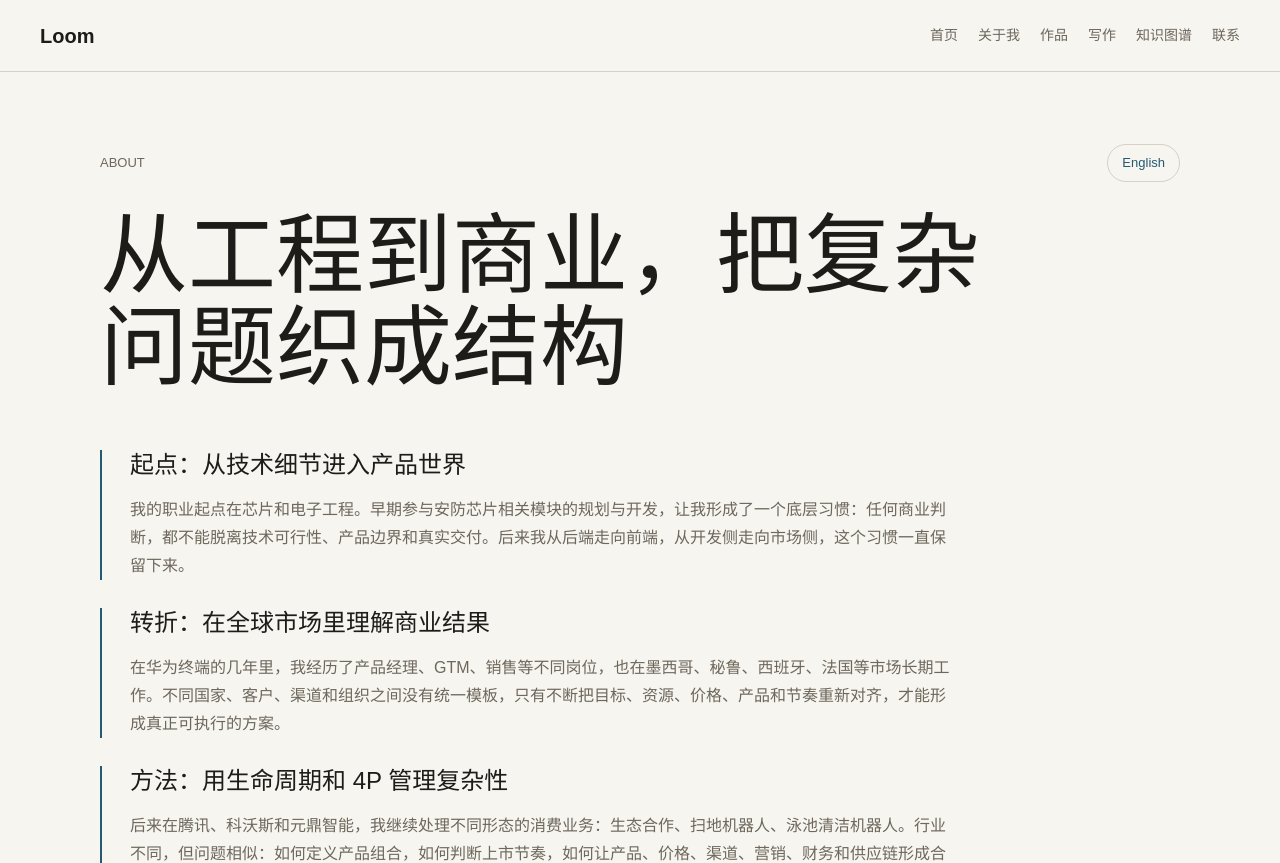
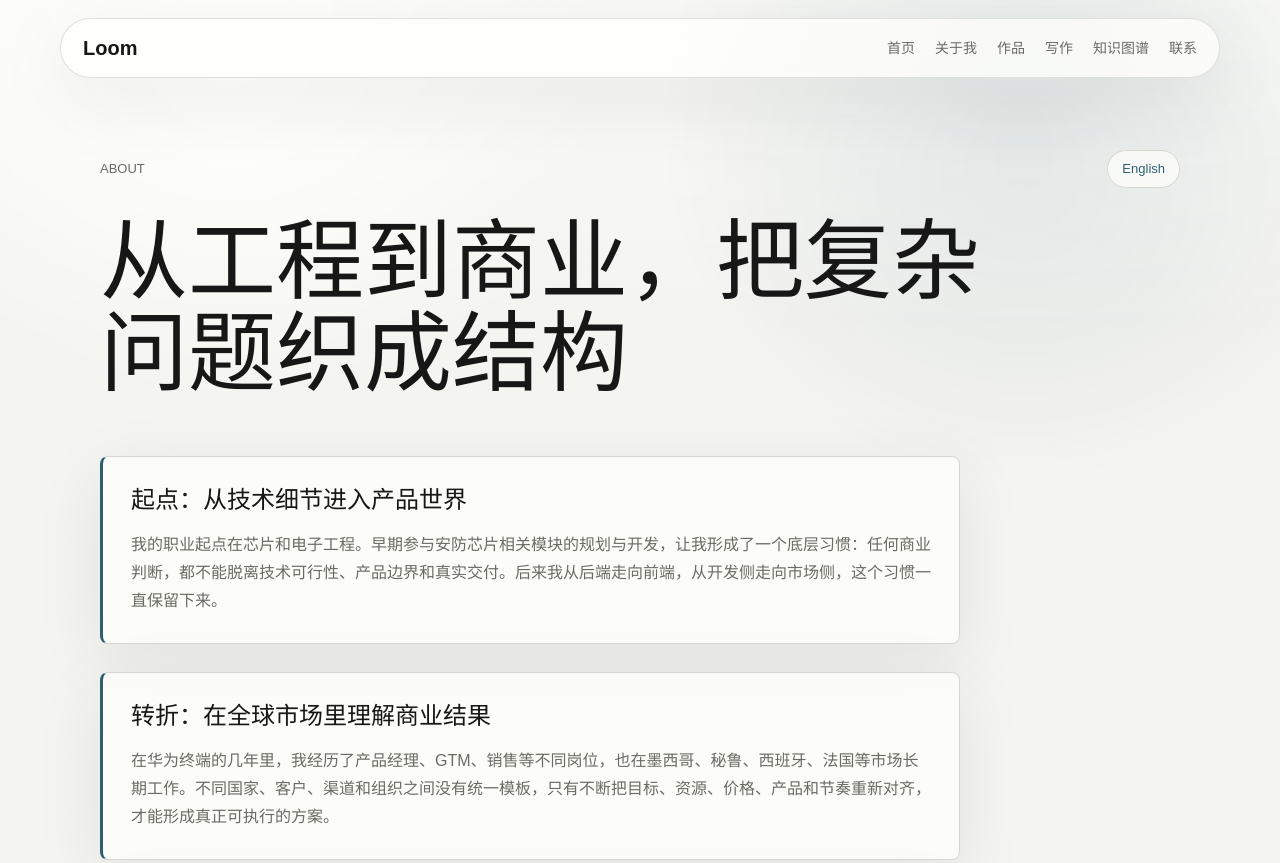
Before and after one commit to Kevyn-2021/website-loom, a Next.js app: page /about in a window 1280 px wide. Shown: the top 863 px of the page. Built offline with nearby package versions, Linux system fonts and the light colour scheme.

Commit message:
Add interactive graph and refine site style

```diff
--- a/app/globals.css
+++ b/app/globals.css
@@ -1,13 +1,15 @@
 @import "tailwindcss";
 
 :root {
-  --background: #f7f5f0;
-  --foreground: #1d1c19;
-  --muted: #6d675c;
-  --line: #d8d0c2;
-  --panel: #fffdfa;
-  --accent: #235a72;
-  --accent-2: #8a4f2a;
+  --background: #f4f4f1;
+  --foreground: #171717;
+  --muted: #6b6b63;
+  --line: #d7d7d1;
+  --panel: rgba(255, 255, 252, 0.72);
+  --panel-solid: #fbfbf7;
+  --accent: #2f5f6f;
+  --accent-2: #a35f37;
+  --shadow: rgba(23, 23, 23, 0.08);
 }
 
 @theme inline {
@@ -24,6 +26,18 @@ body {
   margin: 0;
 }
 
+body::before {
+  background:
+    radial-gradient(circle at 18% 8%, rgba(255, 255, 252, 0.92), transparent 28%),
+    radial-gradient(circle at 80% 14%, rgba(47, 95, 111, 0.11), transparent 30%),
+    linear-gradient(180deg, rgba(255, 255, 252, 0.58), transparent 42%);
+  content: "";
+  inset: 0;
+  pointer-events: none;
+  position: fixed;
+  z-index: -1;
+}
+
 * {
   box-sizing: border-box;
 }
@@ -35,16 +49,20 @@ a {
 
 .site-nav {
   align-items: center;
-  border-bottom: 1px solid var(--line);
+  border: 1px solid rgba(215, 215, 209, 0.76);
+  border-radius: 999px;
   display: flex;
   justify-content: space-between;
-  min-height: 72px;
-  padding: 0 40px;
+  min-height: 60px;
+  margin: 18px auto 0;
+  max-width: 1160px;
+  padding: 0 22px;
   position: sticky;
-  top: 0;
+  top: 14px;
   z-index: 10;
-  background: color-mix(in srgb, var(--background) 92%, transparent);
-  backdrop-filter: blur(12px);
+  background: rgba(255, 255, 252, 0.72);
+  backdrop-filter: blur(18px);
+  box-shadow: 0 20px 80px var(--shadow);
 }
 
 .brand {
@@ -63,6 +81,7 @@ a {
 .nav-links a {
   color: var(--muted);
   font-size: 14px;
+  padding: 8px 0;
 }
 
 .nav-links a:hover,
@@ -73,19 +92,20 @@ a {
 main {
   margin: 0 auto;
   max-width: 1160px;
-  padding: 64px 40px 96px;
+  padding: 72px 40px 96px;
 }
 
 .hero {
-  min-height: 64vh;
-  padding: 72px 0 56px;
+  min-height: 68vh;
+  padding: 76px 0 64px;
   position: relative;
 }
 
 .hero::before {
   background:
-    linear-gradient(105deg, transparent 0 42%, rgba(35, 90, 114, 0.18) 42% 43%, transparent 43%),
-    linear-gradient(75deg, transparent 0 52%, rgba(138, 79, 42, 0.14) 52% 53%, transparent 53%);
+    linear-gradient(105deg, transparent 0 42%, rgba(47, 95, 111, 0.22) 42% 43%, transparent 43%),
+    linear-gradient(75deg, transparent 0 52%, rgba(163, 95, 55, 0.16) 52% 53%, transparent 53%),
+    radial-gradient(circle at 62% 44%, rgba(255, 255, 252, 0.86), transparent 26%);
   content: "";
   inset: 20px 0 auto auto;
   height: 220px;
@@ -107,11 +127,13 @@ main {
 }
 
 .language-toggle {
+  background: rgba(255, 255, 252, 0.72);
   border: 1px solid var(--line);
   border-radius: 999px;
   color: var(--accent);
   padding: 8px 14px;
   text-transform: none;
+  backdrop-filter: blur(12px);
 }
 
 .hero h1,
@@ -147,6 +169,8 @@ main {
   background: var(--panel);
   border: 1px solid var(--line);
   border-radius: 8px;
+  backdrop-filter: blur(16px);
+  box-shadow: 0 18px 70px var(--shadow);
 }
 
 .summary-grid article {
@@ -221,8 +245,14 @@ p {
 }
 
 .narrative section {
-  border-left: 2px solid var(--accent);
+  background: var(--panel);
+  border: 1px solid var(--line);
+  border-left: 3px solid var(--accent);
+  border-radius: 8px;
+  box-shadow: 0 18px 70px var(--shadow);
   padding-left: 28px;
+  padding: 28px;
+  backdrop-filter: blur(16px);
 }
 
 .works-grid {
@@ -236,6 +266,16 @@ p {
   justify-content: space-between;
   overflow: hidden;
   padding: 22px;
+  transition:
+    border-color 180ms ease,
+    transform 180ms ease,
+    box-shadow 180ms ease;
+}
+
+.work-card:hover {
+  border-color: rgba(47, 95, 111, 0.38);
+  box-shadow: 0 26px 90px rgba(23, 23, 23, 0.11);
+  transform: translateY(-3px);
 }
 
 .work-meta,
@@ -287,11 +327,11 @@ p {
 
 .knowledge-map {
   background:
-    radial-gradient(circle at 50% 47%, rgba(35, 90, 114, 0.2), transparent 12%),
-    radial-gradient(circle at 33% 28%, rgba(35, 90, 114, 0.18), transparent 20%),
-    radial-gradient(circle at 76% 64%, rgba(81, 78, 133, 0.14), transparent 19%),
-    radial-gradient(circle at 24% 72%, rgba(138, 79, 42, 0.12), transparent 18%),
-    linear-gradient(120deg, #fbfaf6 0%, #f2efe6 52%, #f8f5ef 100%);
+    radial-gradient(circle at 50% 47%, rgba(47, 95, 111, 0.2), transparent 12%),
+    radial-gradient(circle at 33% 28%, rgba(47, 95, 111, 0.16), transparent 20%),
+    radial-gradient(circle at 76% 64%, rgba(78, 78, 92, 0.12), transparent 19%),
+    radial-gradient(circle at 24% 72%, rgba(163, 95, 55, 0.11), transparent 18%),
+    linear-gradient(120deg, #fbfbf7 0%, #eeeeea 52%, #f8f8f4 100%);
   border: 1px solid rgba(216, 208, 194, 0.88);
   border-radius: 8px;
   box-shadow: inset 0 0 90px rgba(29, 28, 25, 0.05);
@@ -318,7 +358,7 @@ p {
   max-width: 440px;
   position: absolute;
   top: 38px;
-  z-index: 4;
+  z-index: 5;
 }
 
 .graph-heading h1 {
@@ -404,10 +444,20 @@ p {
 
 .map-link {
   filter: drop-shadow(0 0 5px rgba(35, 90, 114, 0.16));
-  stroke: rgba(35, 90, 114, 0.48);
+  opacity: 0.28;
+  stroke: rgba(47, 95, 111, 0.5);
   stroke-linecap: round;
   stroke-width: 0.36;
   vector-effect: non-scaling-stroke;
+}
+
+.map-link.is-active {
+  opacity: 0.96;
+  stroke-width: 0.7;
+}
+
+.map-link.is-muted {
+  opacity: 0.18;
 }
 
 .map-link-experience {
@@ -424,14 +474,22 @@ p {
 
 .map-link-dot {
   fill: var(--accent);
-  opacity: 0.62;
+  opacity: 0.42;
+}
+
+.map-link-dot.is-active {
+  opacity: 1;
 }
 
 .map-node {
-  background: rgba(255, 253, 250, 0.76);
+  appearance: none;
+  background: rgba(255, 255, 252, 0.72);
   border: 1px solid rgba(216, 208, 194, 0.92);
   border-radius: 999px;
   box-shadow: 0 16px 42px rgba(29, 28, 25, 0.1);
+  color: var(--foreground);
+  cursor: pointer;
+  font: inherit;
   min-height: 118px;
   padding: 20px;
   position: absolute;
@@ -439,6 +497,12 @@ p {
   width: 160px;
   z-index: 3;
   backdrop-filter: blur(14px);
+  text-align: left;
+  transition:
+    border-color 160ms ease,
+    box-shadow 160ms ease,
+    opacity 160ms ease,
+    transform 160ms ease;
 }
 
 .map-node span {
@@ -461,6 +525,27 @@ p {
   font-size: 12px;
   line-height: 1.45;
   margin: 0;
+}
+
+.map-node.is-active {
+  border-color: rgba(23, 23, 23, 0.42);
+  box-shadow:
+    0 22px 90px rgba(23, 23, 23, 0.16),
+    0 0 0 9px rgba(255, 255, 252, 0.42);
+  transform: translate(-50%, -50%) scale(1.06);
+}
+
+.map-node.is-neighbor:not(.is-active) {
+  opacity: 0.94;
+}
+
+.map-node.is-dimmed {
+  opacity: 0.42;
+}
+
+.map-node:focus-visible {
+  outline: 3px solid rgba(47, 95, 111, 0.38);
+  outline-offset: 4px;
 }
 
 .map-node-hub {
@@ -499,6 +584,38 @@ p {
 .map-node-orphan {
   border-style: dashed;
   opacity: 0.82;
+}
+
+.graph-inspector {
+  background: rgba(255, 255, 252, 0.78);
+  border: 1px solid var(--line);
+  border-radius: 8px;
+  bottom: 32px;
+  box-shadow: 0 24px 90px var(--shadow);
+  max-width: 280px;
+  padding: 20px;
+  position: absolute;
+  right: 36px;
+  z-index: 5;
+  backdrop-filter: blur(18px);
+}
+
+.graph-inspector span {
+  color: var(--accent-2);
+  display: block;
+  font-size: 11px;
+  font-weight: 700;
+  margin-bottom: 8px;
+  text-transform: uppercase;
+}
+
+.graph-inspector h2 {
+  margin-bottom: 8px;
+}
+
+.graph-inspector p {
+  color: var(--muted);
+  margin: 0;
 }
 
 .graph-footnote {
@@ -548,6 +665,7 @@ p {
 @media (max-width: 860px) {
   .site-nav {
     align-items: flex-start;
+    border-radius: 18px;
     flex-direction: column;
     gap: 14px;
     padding: 18px 22px;
@@ -595,7 +713,7 @@ p {
   }
 
   .graph-heading,
-  .graph-footnote {
+  .graph-inspector {
     margin-bottom: 18px;
     position: static;
   }
@@ -612,6 +730,10 @@ p {
     width: 100%;
   }
 
+  .map-node.is-active {
+    transform: none;
+  }
+
   .loom-note {
     align-items: flex-start;
     flex-direction: column;
--- /dev/null
+++ b/app/graph/KnowledgeGraph.tsx
@@ -0,0 +1,125 @@
+"use client"
+
+import { useMemo, useState } from "react"
+
+import { graphLinks, graphNodes } from "@/lib/site-data"
+
+const clusterLabels: Record<string, string> = {
+  hub: "Core",
+  method: "Method",
+  experience: "Experience",
+  output: "Output",
+  frontier: "Frontier",
+  orphan: "Unlinked",
+}
+
+export function KnowledgeGraph() {
+  const [activeNodeId, setActiveNodeId] = useState<string | null>("kevin")
+  const nodeById = useMemo(
+    () => Object.fromEntries(graphNodes.map((node) => [node.id, node])),
+    []
+  )
+  const activeNode =
+    graphNodes.find((node) => node.id === activeNodeId) ?? graphNodes[0]
+  const activeLinkIds = new Set(
+    graphLinks
+      .filter((link) => link.from === activeNode.id || link.to === activeNode.id)
+      .flatMap((link) => [link.from, link.to])
+  )
+
+  return (
+    <section
+      className="knowledge-map"
+      aria-label="KevinZ 个人知识图谱"
+      onMouseLeave={() => setActiveNodeId("kevin")}
+    >
+      <div className="graph-heading">
+        <p className="section-kicker">Knowledge Graph</p>
+        <h1>KevinZ Knowledge Graph</h1>
+        <p>Product, market, hardware, writing and AI hardware in one living map.</p>
+      </div>
+
+      <div className="cluster-orbit cluster-orbit-method">
+        <span>Method</span>
+      </div>
+      <div className="cluster-orbit cluster-orbit-experience">
+        <span>Experience</span>
+      </div>
+      <div className="cluster-orbit cluster-orbit-output">
+        <span>Output</span>
+      </div>
+      <div className="cluster-orbit cluster-orbit-frontier">
+        <span>Frontier</span>
+      </div>
+
+      <svg
+        className="knowledge-map-lines"
+        viewBox="0 0 100 100"
+        role="img"
+        aria-label="知识节点之间的关联"
+        preserveAspectRatio="none"
+      >
+        {graphLinks.map((link) => {
+          const from = nodeById[link.from]
+          const to = nodeById[link.to]
+          const isActive =
+            activeNode.id === link.from || activeNode.id === link.to
+
+          return (
+            <g key={`${link.from}-${link.to}`}>
+              <line
+                x1={from.x}
+                y1={from.y}
+                x2={to.x}
+                y2={to.y}
+                className={`map-link map-link-${from.cluster} ${
+                  isActive ? "is-active" : "is-muted"
+                }`}
+              />
+              <circle
+                cx={to.x}
+                cy={to.y}
+                r="0.62"
+                className={`map-link-dot ${isActive ? "is-active" : ""}`}
+              />
+            </g>
+          )
+        })}
+      </svg>
+
+      {graphNodes.map((node) => {
+        const isActive = node.id === activeNode.id
+        const isNeighbor = activeLinkIds.has(node.id)
+
+        return (
+          <button
+            aria-label={`${node.label}: ${node.detail}`}
+            className={`map-node map-node-${node.cluster} ${
+              isActive ? "is-active" : ""
+            } ${isNeighbor ? "is-neighbor" : "is-dimmed"}`}
+            key={node.id}
+            onBlur={() => setActiveNodeId("kevin")}
+            onFocus={() => setActiveNodeId(node.id)}
+            onMouseEnter={() => setActiveNodeId(node.id)}
+            style={{
+              left: `${node.x}%`,
+              top: `${node.y}%`,
+            }}
+            title={node.label}
+            type="button"
+          >
+            <span>{clusterLabels[node.cluster]}</span>
+            <h2>{node.label}</h2>
+            <p>{node.detail}</p>
+          </button>
+        )
+      })}
+
+      <aside className="graph-inspector" aria-live="polite">
+        <span>{clusterLabels[activeNode.cluster]}</span>
+        <h2>{activeNode.label}</h2>
+        <p>{activeNode.detail}</p>
+      </aside>
+    </section>
+  )
+}
--- a/app/graph/page.tsx
+++ b/app/graph/page.tsx
@@ -1,91 +1,9 @@
-import { graphLinks, graphNodes } from "@/lib/site-data"
-
-const clusterLabels: Record<string, string> = {
-  hub: "Hub",
-  method: "Method",
-  experience: "Experience",
-  output: "Output",
-  frontier: "Frontier",
-  orphan: "Orphan",
-}
+import { KnowledgeGraph } from "./KnowledgeGraph"
 
 export default function Graph() {
-  const nodeById = Object.fromEntries(graphNodes.map((node) => [node.id, node]))
-
   return (
     <main className="page graph-page">
-      <section className="knowledge-map" aria-label="个人知识图谱">
-        <div className="graph-heading">
-          <p className="section-kicker">Knowledge Graph</p>
-          <h1>KevinZ Knowledge Graph</h1>
-          <p>
-            Product, market, hardware, writing and AI hardware woven into one
-            living map.
-          </p>
-        </div>
-
-        <div className="cluster-orbit cluster-orbit-method">
-          <span>Method</span>
-        </div>
-        <div className="cluster-orbit cluster-orbit-experience">
-          <span>Experience</span>
-        </div>
-        <div className="cluster-orbit cluster-orbit-output">
-          <span>Output</span>
-        </div>
-        <div className="cluster-orbit cluster-orbit-frontier">
-          <span>Frontier</span>
-        </div>
-
-        <svg
-          className="knowledge-map-lines"
-          viewBox="0 0 100 100"
-          role="img"
-          aria-label="知识节点之间的双向链接"
-          preserveAspectRatio="none"
-        >
-          {graphLinks.map((link) => {
-            const from = nodeById[link.from]
-            const to = nodeById[link.to]
-
-            return (
-              <g key={`${link.from}-${link.to}`}>
-                <line
-                  x1={from.x}
-                  y1={from.y}
-                  x2={to.x}
-                  y2={to.y}
-                  className={`map-link map-link-${from.cluster}`}
-                />
-                <circle cx={to.x} cy={to.y} r="0.65" className="map-link-dot" />
-              </g>
-            )
-          })}
-        </svg>
-
-        {graphNodes.map((node) => (
-          <article
-            className={`map-node map-node-${node.cluster}`}
-            key={node.id}
-            style={{
-              left: `${node.x}%`,
-              top: `${node.y}%`,
-            }}
-          >
-            <span>{clusterLabels[node.cluster]}</span>
-            <h2>{node.label}</h2>
-            <p>{node.detail}</p>
-          </article>
-        ))}
-
-        <div className="graph-footnote">
-          <span>Method</span>
-          <span>Experience</span>
-          <span>Output</span>
-          <span>Frontier</span>
-          <span>Unlinked</span>
-        </div>
-      </section>
+      <KnowledgeGraph />
     </main>
   )
 }
--- a/lib/site-data.ts
+++ b/lib/site-data.ts
@@ -141,6 +141,13 @@ export const works = [
       "把散落经历、作品和思考方式整理成可浏览的个人叙事网站。",
   },
   {
+    title: "PPVI 风格个人网站系统",
+    type: "Website",
+    year: "2026",
+    description:
+      "以克制灰阶、玻璃层次和交互知识图谱为核心，重新定义个人网站的视觉表达方式。",
+  },
+  {
     title: "产品与职业思考流",
     type: "Newsletter",
     year: "2026",
```
